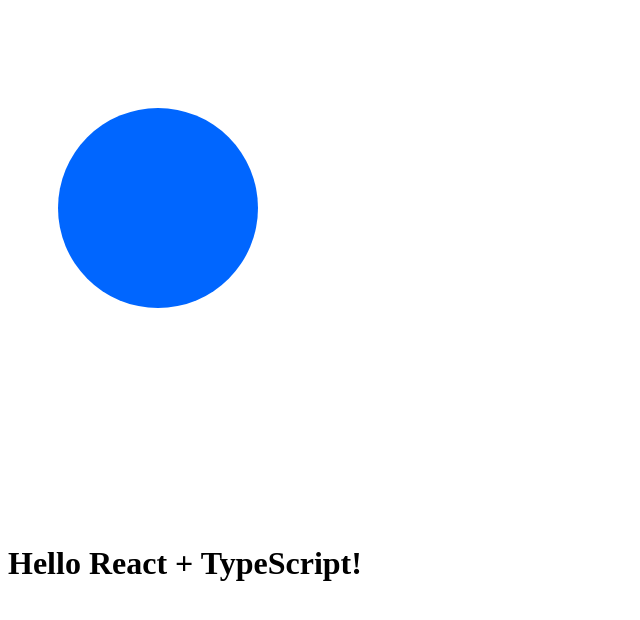
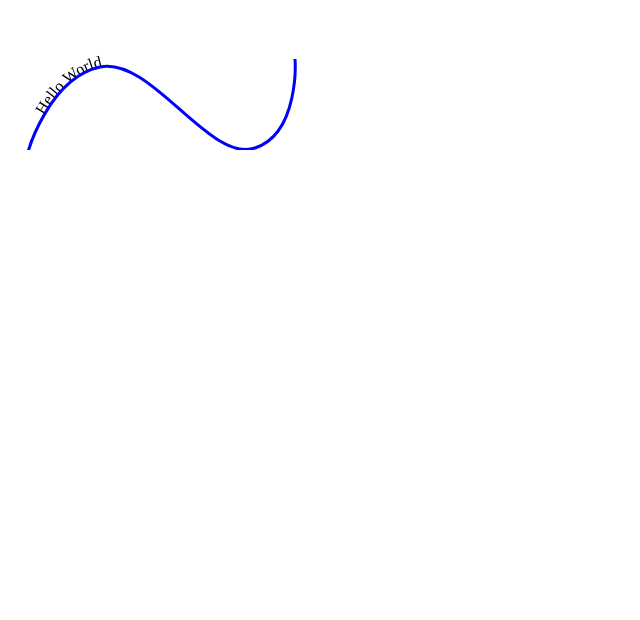
Before and after one commit to tsubonet/Bezier-editor, a React app: page / in a window 1280 px wide. Shown: the top 620 px of the page, without its empty margins (0-640 px from the left). Built offline with nearby package versions, Linux system fonts and the light colour scheme; the HTML template or start-up script is replaced by a standard one.

Commit message:
config style

```diff
--- a/package.json
+++ b/package.json
@@ -20,6 +20,10 @@
   },
   "homepage": "https://github.com/tsubonet/bezier-editor#readme",
   "devDependencies": {
+    "css-loader": "^3.4.0",
+    "node-sass": "^4.13.0",
+    "sass-loader": "^8.0.0",
+    "style-loader": "^1.1.2",
     "ts-loader": "^6.2.1",
     "typescript": "^3.7.4",
     "webpack": "^4.41.5",
--- a/src/Hello.tsx
+++ /dev/null
@@ -1,19 +0,0 @@
-import React from 'react'
-
-interface HelloProps {
-  name: string,
-}
-
-interface State {}
-
-class Hello extends React.Component<HelloProps, State> {
-  render() {
-    return (
-      <span>
-        {this.props.name}
-      </span>
-    )
-  }
-}
-
-export default Hello
--- a/src/app.tsx
+++ b/src/app.tsx
@@ -1,13 +1,11 @@
 import React from 'react'
 import ReactDOM from 'react-dom'
-import Hello from './Hello'
+import Editor from './editor'
+import './style.scss'
 
-const App: React.FC<React.Props<{}>> = () => (
+const App: React.FC<{}> = () => (
   <>
-    <svg xmlns="http://www.w3.org/2000/svg" width="512" height="512" viewBox="0 0 512 512">
-      <circle cx="150" cy="200" r="100" fill="#06f"></circle>
-    </svg>
-    <h1>Hello <Hello name='React' /> + <Hello name='TypeScript' />!</h1>
+    <Editor />
   </>
 );
 
--- /dev/null
+++ b/src/editor.tsx
@@ -0,0 +1,22 @@
+import React from 'react'
+
+const Editor: React.FC<{}> = () => (
+  <>
+    <svg>
+    <text x="40" y="80">
+      <textPath href="#MyPath">
+        Hello World
+      </textPath>
+    </text>
+    <path
+      id="MyPath"
+      fill="none"
+      stroke="blue"
+      stroke-width="3"
+      d="M 28 152 C 28 152 49 78 100 67 C 151 56 210 164 255 148 C 300 133 295 59 295 59"
+    />
+    </svg>
+  </>
+);
+
+export default Editor
--- /dev/null
+++ b/src/style.scss
@@ -0,0 +1,3 @@
+body {
+    margin: 0
+}
--- a/webpack.config.js
+++ b/webpack.config.js
@@ -13,6 +13,17 @@ module.exports = {
       {
         test: /\.tsx?$/,
         use: "ts-loader"
+      },
+      {
+        test: /\.scss$/,
+        use: [
+          "style-loader",
+          {
+            loader: "css-loader",
+            options: { url: false }
+          },
+          "sass-loader"
+        ]
       }
     ]
   },
```
Also changed, not shown: 1 other file (tests, documents, lock files or other folders).
